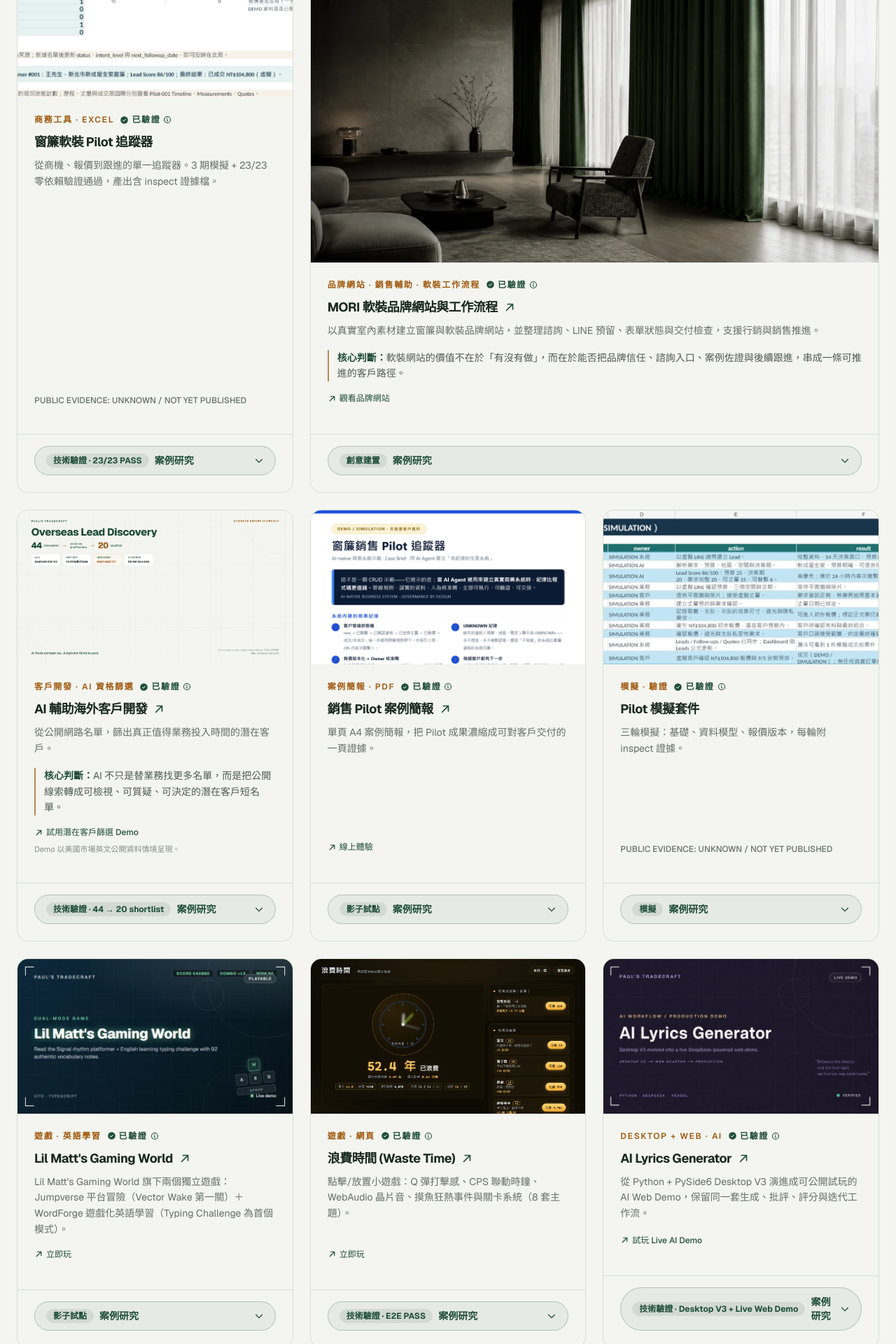
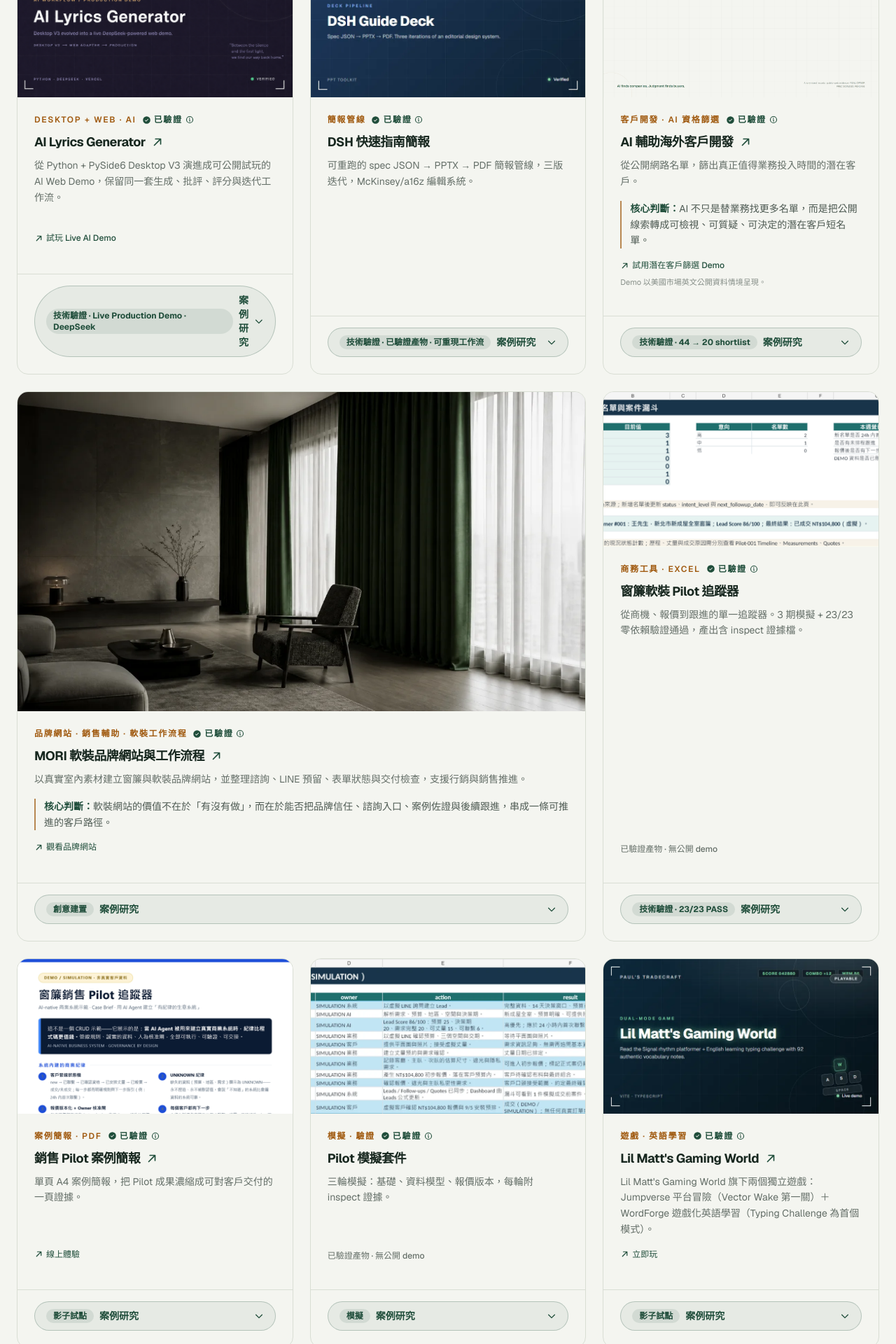
Before and after one commit to apchen1978/pauls-tradecraft, a React (Vite) app: page / in a window 1280 px wide. Shown: the part 3740-5660 px from the top of the page at 70% size. Built offline with nearby package versions, Linux system fonts and the light colour scheme.

Commit message:
feat: refine works evidence labels and order

```diff
--- a/src/data/works.js
+++ b/src/data/works.js
@@ -1,7 +1,7 @@
 // 作品資料：全部來自 WORKLOG.md 與工作區實際產出。
 // 公開連結規則（evidence-first）：
 //   - 只有從 GitHub/線上實測確認的公開 URL 才填入 link。
-//   - 未驗證者維持 null，UI 顯示「PUBLIC EVIDENCE: UNKNOWN / NOT YET PUBLISHED」。
+//   - 未驗證者維持 null；公開呈現使用中性的 evidence status copy。
 //   - 禁止猜測 URL、禁止把 private repo 當作公開證據。
 // Case Study schema（P1.5）：
 //   - case.stage 只能是：Prototype / Simulation / Shadow Pilot / Technical Validation / Creative Build（依證據選）
@@ -10,7 +10,6 @@
 export const works = [
   {
     id: "mori-soft-furnishing-website",
-    featuredRank: 4,
     cover: "/images/cover-mori-soft-furnishing.webp",
     imageAlt: { zh: "MORI 軟裝品牌網站首頁", en: "MORI soft-furnishing brand website homepage" },
     span: "col-span-3 md:col-span-2",
@@ -110,7 +109,6 @@ export const works = [
   },
   {
     id: "tracker",
-    featuredRank: 3,
     cover: "/images/cover-tracker.png",
     imageAlt: { zh: "窗簾軟裝 Pilot 追蹤器儀表板", en: "Curtain soft-furnishing pilot tracker dashboard" },
     span: "col-span-2",
@@ -322,6 +320,7 @@ export const works = [
   },
   {
     id: "lyrics",
+    featuredRank: 3,
     cover: "/images/cover-lyrics-v2.png",
      imageAlt: { zh: "AI Lyrics Generator Desktop V3 與 Live Web Demo", en: "AI Lyrics Generator Desktop V3 and live web demo" },
     span: "col-span-1",
@@ -340,7 +339,7 @@ export const works = [
     },
     case: {
       stage: { zh: "技術驗證", en: "Technical Validation" },
-       stageTag: { zh: "Desktop V3 + Live Web Demo", en: "Desktop V3 + Live Web Demo" },
+       stageTag: { zh: "Live Production Demo · DeepSeek", en: "Live Production Demo · DeepSeek" },
        compact: true,
        problem: {
          zh: "歌詞創作工具往往只停留在單次生成，缺少可實際操作的品質控制與迭代流程。",
@@ -370,24 +369,26 @@ export const works = [
   },
   {
     id: "deck",
+    featuredRank: 4,
     cover: "/images/cover-deck.webp",
     imageAlt: { zh: "DSH 快速指南簡報", en: "DSH quick guide deck" },
     span: "col-span-1",
     verified: true,
     link: null,
+    hidePendingLink: true,
     zh: {
       title: "DSH 快速指南簡報",
-      desc: "spec JSON → PPTX → PDF 簡報管線，三版迭代，McKinsey/a16z 編輯系統。",
+      desc: "可重跑的 spec JSON → PPTX → PDF 簡報管線，三版迭代，McKinsey/a16z 編輯系統。",
       tag: "簡報管線",
     },
     en: {
       title: "DSH Guide Deck",
-      desc: "A spec-to-PPTX-to-PDF deck pipeline across three iterations with an editorial design system.",
+      desc: "A rerunnable spec-to-PPTX-to-PDF deck pipeline across three iterations with an editorial design system.",
       tag: "Deck pipeline",
     },
     case: {
       stage: { zh: "技術驗證", en: "Technical Validation" },
-      stageTag: "3 versions",
+      stageTag: { zh: "已驗證產物 · 可重現工作流", en: "Verified Artifact · Reproducible Workflow" },
       problem: {
         zh: "簡報製作耗時且版本難控，缺乏可重跑的產出管線。",
         en: "Deck production was slow and hard to version, with no rerunnable output pipeline.",
@@ -405,8 +406,8 @@ export const works = [
         en: "Three deck versions produced, with PDF rendering.",
       },
       evidence: {
-        zh: "三版簡報（含 PDF 渲染）由 spec JSON 管線產出、可重跑；產物位於 ppt-toolkit/（spec-dsh-guide.json、make-pptx.mjs、demo 簡報與 PDF）。",
-        en: "Three deck versions (with PDF rendering) are produced by the spec JSON pipeline and rerunnable; artifacts live in ppt-toolkit/ (spec-dsh-guide.json, make-pptx.mjs, demo deck, and PDF).",
+        zh: "三版簡報（含 PDF 渲染）由 spec JSON 管線產出、可重跑；產物位於 ppt-toolkit/（spec-dsh-guide.json、make-pptx.mjs、指南簡報與 PDF）。",
+        en: "Three deck versions (with PDF rendering) are produced by the spec JSON pipeline and rerunnable; artifacts live in ppt-toolkit/ (spec-dsh-guide.json, make-pptx.mjs, guide deck, and PDF).",
       },
     },
   },
--- a/src/i18n.jsx
+++ b/src/i18n.jsx
@@ -27,7 +27,7 @@ const dict = {
       eyebrow: "Selected Works",
       headline: "精選作品",
       sub: "每一件都有證據鏈：可重跑驗證、可檢視產出，不是 PPT 上的口號。",
-      linkPending: "PUBLIC EVIDENCE: UNKNOWN / NOT YET PUBLISHED",
+      linkPending: "已驗證產物 · 無公開 demo",
       statusVerified: "已驗證",
       verifiedExplain: "「已驗證」＝通過預先定義的功能、回歸、建置與使用性檢查，附可重跑證據鏈 — AI 協作時代的驗證式交付：人決策、AI 產出、證據可複驗。不代表商業採用或市場驗證。",
       caseStudy: {
@@ -166,7 +166,7 @@ const dict = {
       eyebrow: "Selected Works",
       headline: "Selected work",
       sub: "Every piece ships with an evidence chain: rerunnable checks, inspectable outputs, no empty claims.",
-      linkPending: "PUBLIC EVIDENCE: UNKNOWN / NOT YET PUBLISHED",
+      linkPending: "Verified artifact · no public demo",
       statusVerified: "Verified",
       verifiedExplain: "\u201CVerified\u201D = passed defined functional, regression, build, and usability checks, with a rerunnable evidence chain \u2014 a verification-first delivery model for the AI-collaboration era: humans decide, AI builds, evidence re-verifiable. It does not imply commercial adoption or market validation.",
       caseStudy: {
```
